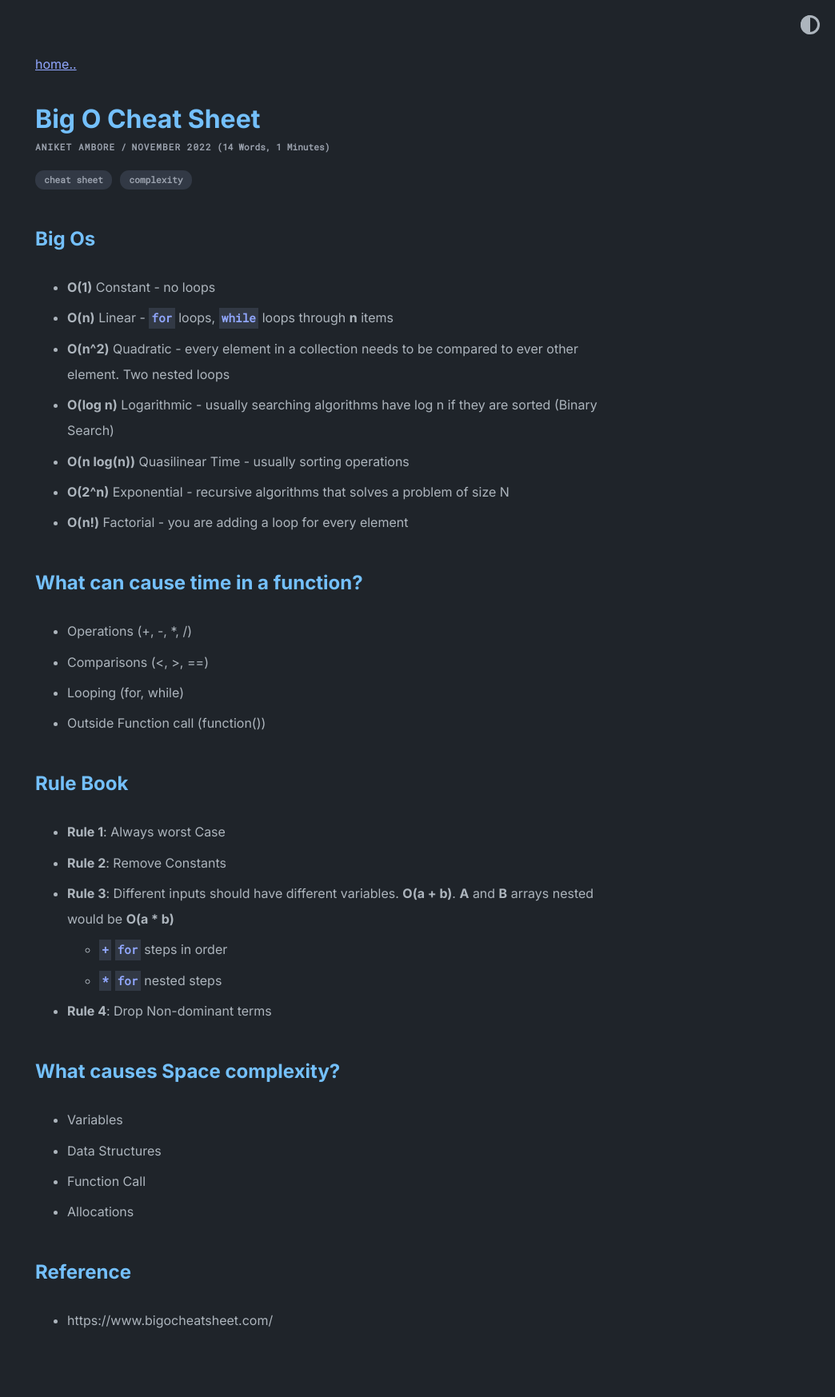
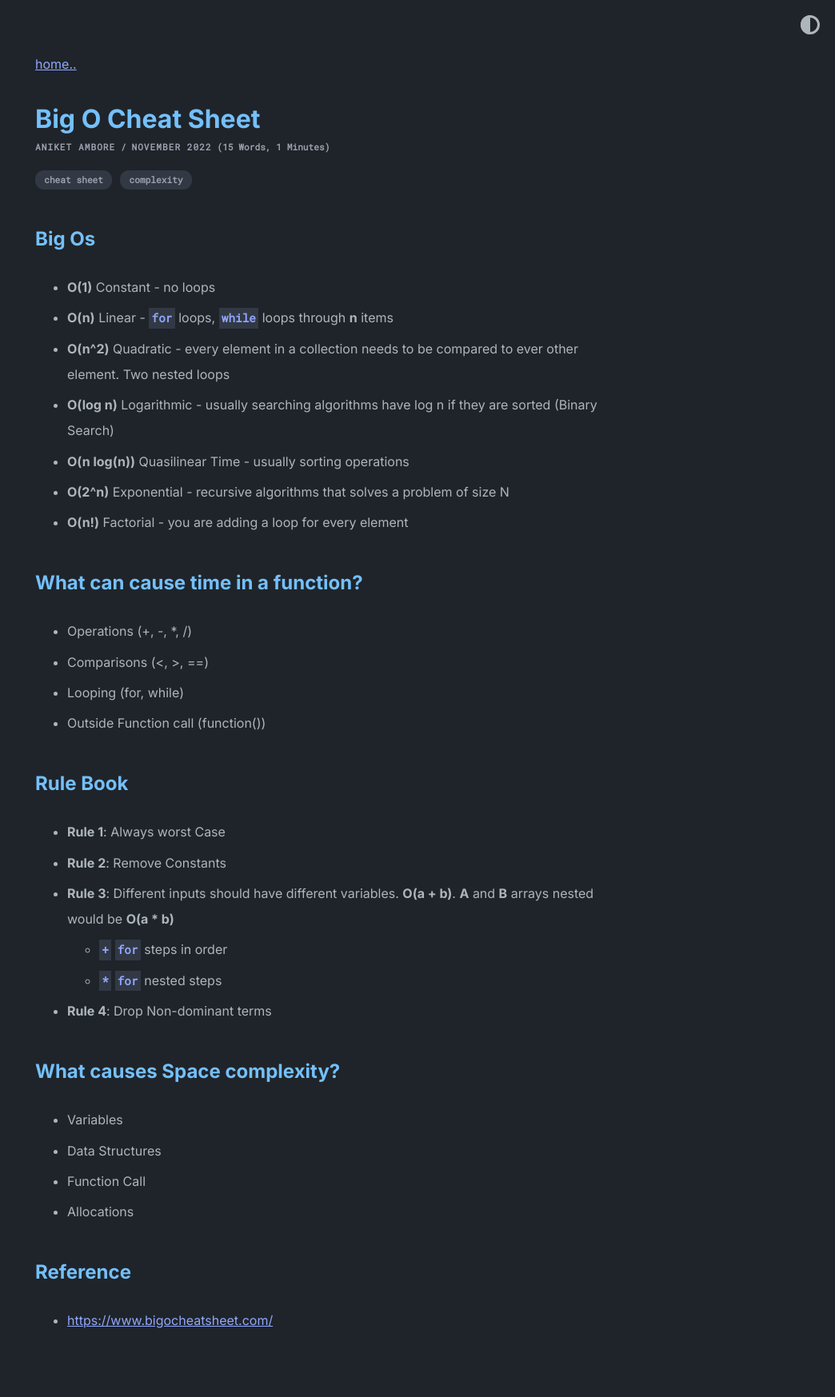
Before and after one commit to aniketambore/Blind-75-Dart, a Jekyll site: the page built from _posts/2022-11-05-big-o-cheat-sheet.md, in a window 1280 px wide. Shown: the whole page at 80% size, without its empty margins (236-1280 px from the left). Built offline with Jekyll 4.4.1, drawn with Linux system fonts in a browser that asks for light colours; part of the change alters nothing that is shown.

```diff
--- a/_posts/2022-11-05-big-o-cheat-sheet.md
+++ b/_posts/2022-11-05-big-o-cheat-sheet.md
@@ -34,4 +34,4 @@ tags: [cheat sheet, complexity]
 - Allocations
 
 ## Reference
-- https://www.bigocheatsheet.com/
+- [https://www.bigocheatsheet.com/](https://www.bigocheatsheet.com/)
```
